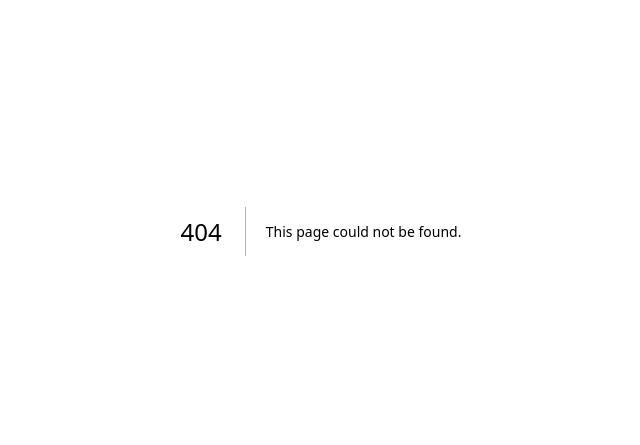
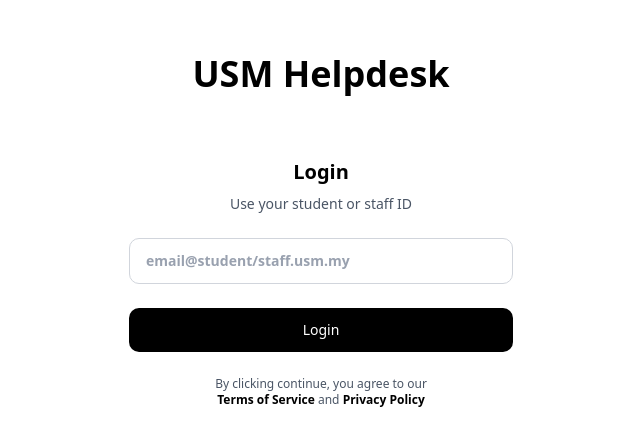
Before and after one commit to danishayman/CMT322-Asg1, a Next.js app: page /login in a window 1280 px wide. Before the commit this address had no page. Shown: the part 169-614 px from the top of the page, without its empty margins (319-959 px from the left). Built offline with nearby package versions, Linux system fonts and the light colour scheme.

Commit message:
Added Login Page

```diff
--- /dev/null
+++ b/app/login/page.tsx
@@ -0,0 +1,50 @@
+export default function LoginPage() {
+  return (
+    <div className="flex min-h-screen items-center justify-center bg-white">
+      <div className="w-full max-w-md px-8">
+        {/* Header */}
+        <div className="mb-16 text-center">
+          <h1 className="text-4xl font-semibold text-black">USM Helpdesk</h1>
+        </div>
+
+        {/* Login Card */}
+        <div className="space-y-6">
+          {/* Title */}
+          <div className="text-center">
+            <h2 className="text-xl font-semibold text-black mb-2 ">Login</h2>
+            <p className="text-sm text-gray-600">Use your student or staff ID</p>
+          </div>
+
+          {/* Input Field */}
+          <div>
+            <input
+              type="email"
+              placeholder="email@student/staff.usm.my"
+              className="w-full px-4 py-3 text-sm text-gray-700 placeholder-gray-400 bg-white border border-gray-300 rounded-lg focus:outline-none focus:ring-2 focus:ring-black focus:border-transparent transition-all font-semibold"
+            />
+          </div>
+
+          {/* Login Button */}
+          <div>
+            <button className="w-full px-4 py-3 text-sm font-medium text-white bg-black rounded-lg hover:bg-gray-800 transition-colors focus:outline-none focus:ring-2 focus:ring-black focus:ring-offset-2">
+              Login
+            </button>
+          </div>
+
+          {/* Terms and Privacy */}
+          <div className="text-center text-xs text-gray-600">
+            By clicking continue, you agree to our{" "}
+            <br />
+            <a href="#" className="text-black hover:underline font-bold">
+              Terms of Service
+            </a>{" "}
+            and{" "}
+            <a href="#" className="text-black hover:underline font-bold">
+              Privacy Policy
+            </a>
+          </div>
+        </div>
+      </div>
+    </div>
+  );
+}
```
